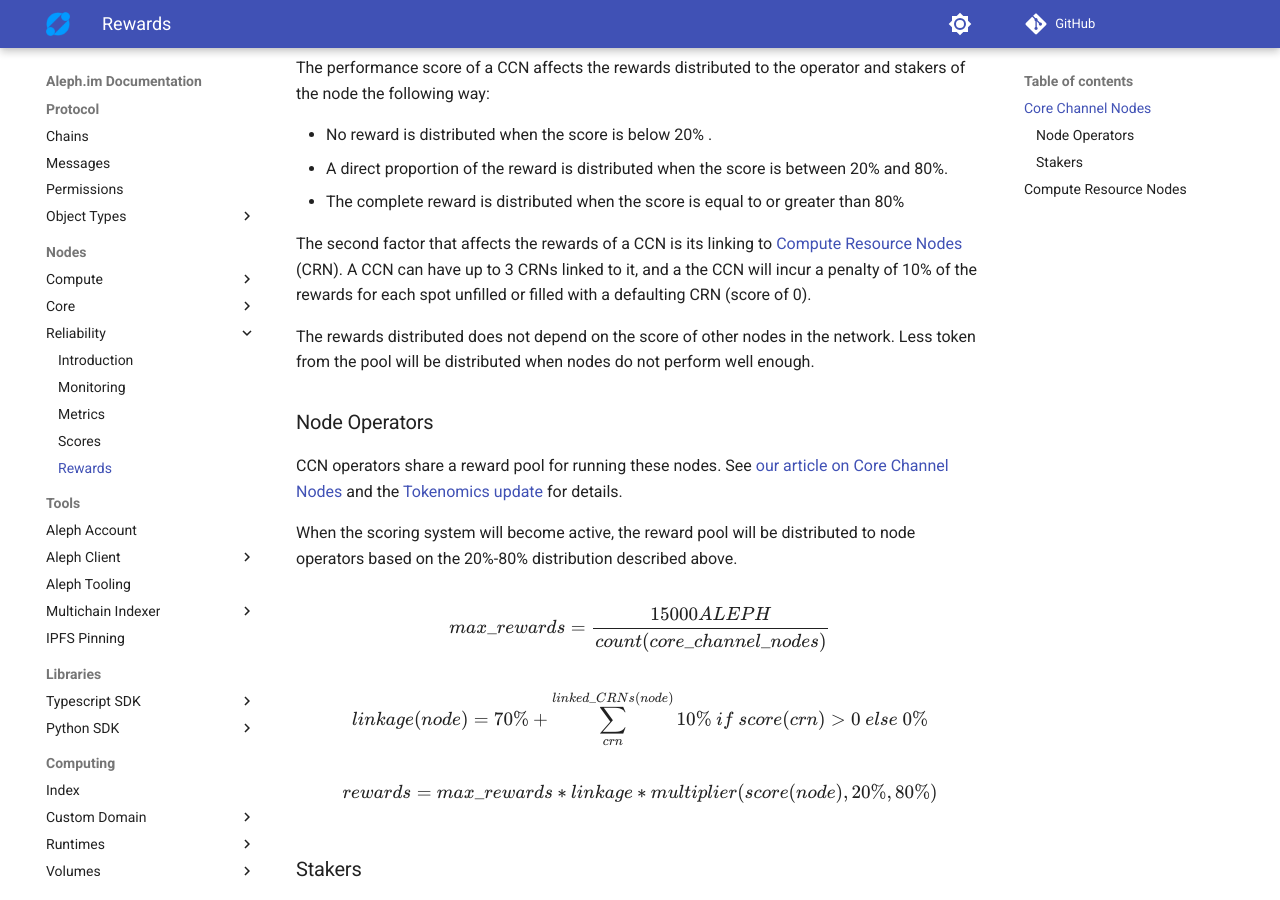
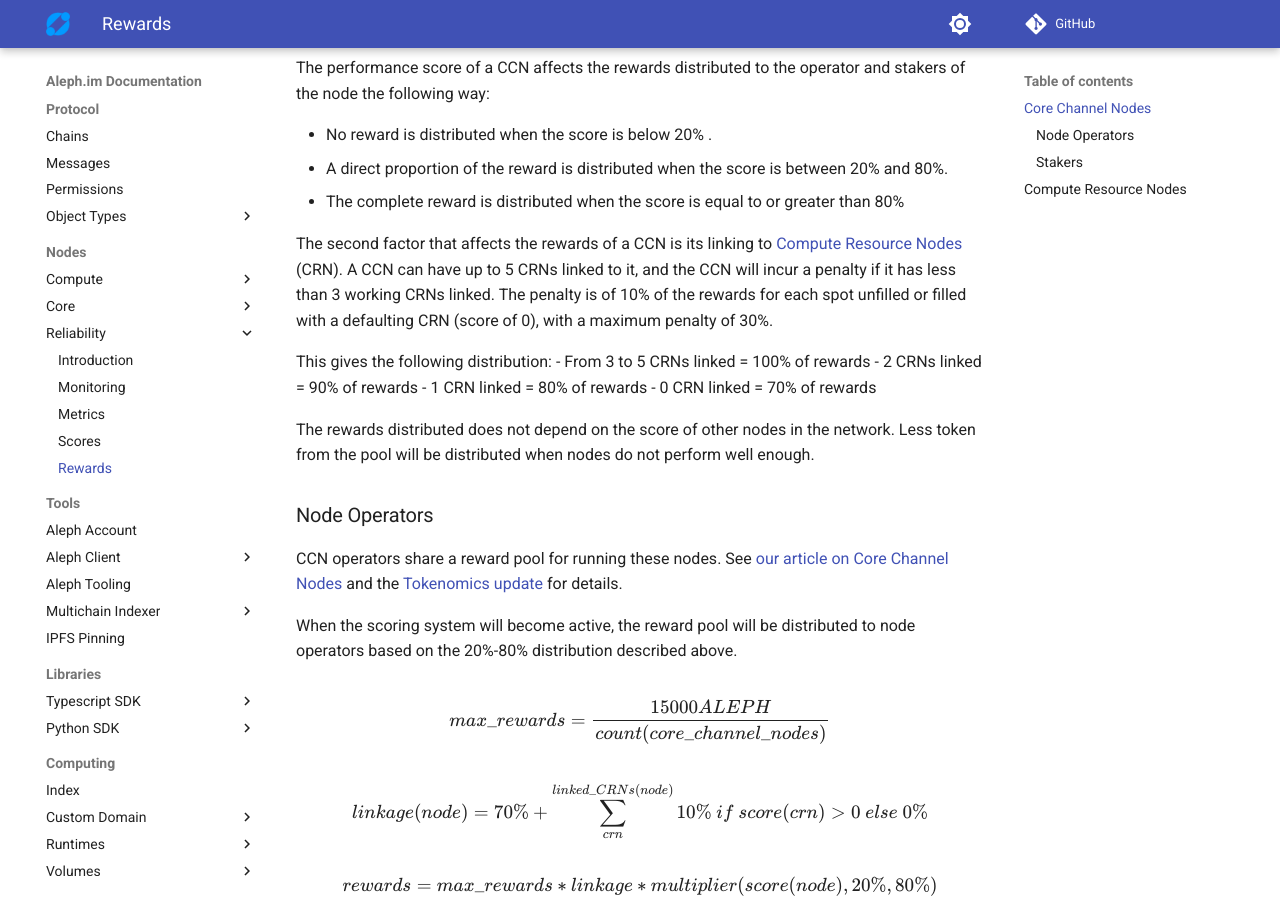
Before and after one commit to aleph-im/aleph-docs, an MkDocs documentation site: the page built from docs/nodes/reliability/rewards.md, in a window 1280 px wide and 900 px high, scrolled down 374 px. Built offline with MkDocs 1.6.1 and Material for MkDocs 9.7.7, drawn with Linux system fonts in a browser that asks for light colours; comment, search, counter and statistics services are not loaded.

Commit message:
fix(rewards): CCN rewards explanation adapted with CRN halving
May need refactoring

```diff
--- a/docs/nodes/reliability/rewards.md
+++ b/docs/nodes/reliability/rewards.md
@@ -14,8 +14,14 @@
 - The complete reward is distributed when the score is equal to or greater than 80%
 
 The second factor that affects the rewards of a CCN is its linking to
-[Compute Resource Nodes](../compute/index.md) (CRN).  A CCN can have up to 3 CRNs linked to it, and a the CCN
-will incur a penalty of 10% of the rewards for each spot unfilled or filled with a defaulting CRN (score of 0).
+[Compute Resource Nodes](../compute/index.md) (CRN). A CCN can have up to 5 CRNs linked to it, and the CCN will incur a penalty if it has less than 3 working CRNs linked.
+The penalty is of 10% of the rewards for each spot unfilled or filled with a defaulting CRN (score of 0), with a maximum penalty of 30%.
+
+This gives the following distribution:
+- From 3 to 5 CRNs linked = 100% of rewards
+- 2 CRNs linked = 90% of rewards
+- 1 CRN linked = 80% of rewards
+- 0 CRN linked = 70% of rewards
 
 The rewards distributed does not depend on the score of other nodes in the network. Less token from the pool
 will be distributed when nodes do not perform well enough.
```
